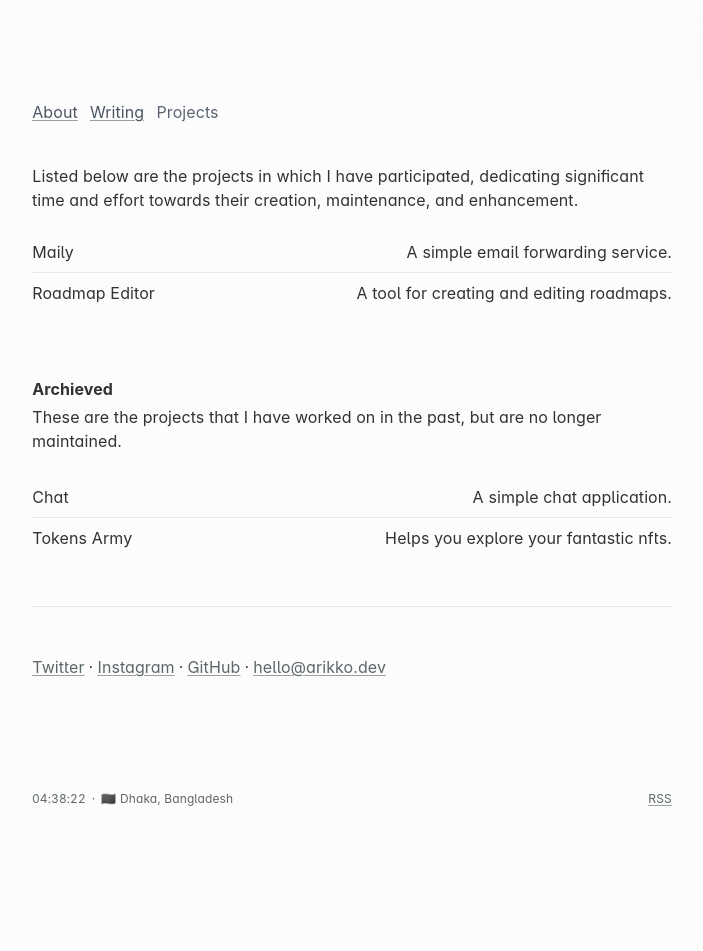
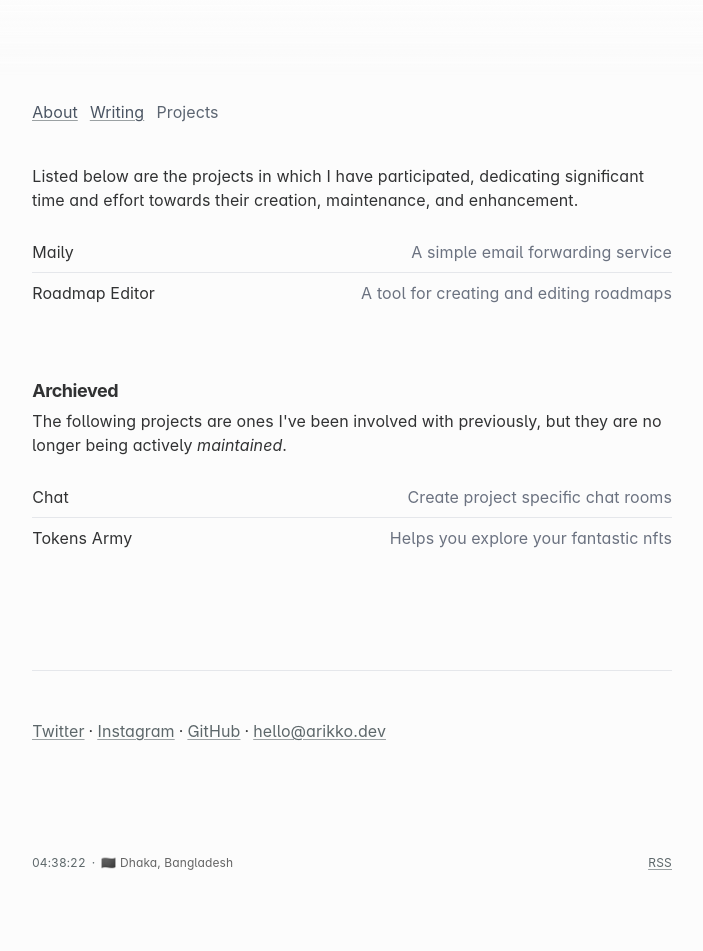
Before and after one commit to arikchakma/arikkodev, an Astro site: page /projects in a window 1280 px wide. Shown: the whole page, without its empty margins (288-991 px from the left). Before the commit the page ends 807 px from the top, so only its background shows below. Built offline with nearby package versions, Linux system fonts and the light colour scheme; Astro itself is replaced by a stand-in of ours.

Commit message:
wip: projects page

```diff
--- a/src/components/Footer.astro
+++ b/src/components/Footer.astro
@@ -21,7 +21,7 @@ const socialLinks = [
 ];
 ---
 
-<footer class='container'>
+<footer class='container pb-20'>
   <hr class='mt-12 text-divider' />
 
   <ul class='mt-12'>
--- a/src/pages/projects.astro
+++ b/src/pages/projects.astro
@@ -5,12 +5,12 @@ import Layout from '../layouts/Layout.astro';
 const activeProjects = [
   {
     title: 'Maily',
-    description: 'A simple email forwarding service.',
+    description: 'A simple email forwarding service',
     url: 'https://maily.to',
   },
   {
     title: 'Roadmap Editor',
-    description: 'A tool for creating and editing roadmaps.',
+    description: 'A tool for creating and editing roadmaps',
     url: 'https://draw.roadmap.sh',
   },
 ];
@@ -18,12 +18,12 @@ const activeProjects = [
 const archievedProjects = [
   {
     title: 'Chat',
-    description: 'A simple chat application.',
+    description: 'Create project specific chat rooms',
     url: 'https://chat.arikko.dev',
   },
   {
     title: 'Tokens Army',
-    description: 'Helps you explore your fantastic nfts.',
+    description: 'Helps you explore your fantastic nfts',
     url: 'https://tokens-army.vercel.app',
   },
 ];
@@ -47,12 +47,14 @@ const archievedProjects = [
                 target='_blank'
                 rel='noreferrer'
                 class:list={[
-                  'flex items-center justify-between gap-2 py-2 hover:opacity-70',
+                  'flex sm:flex-row flex-col sm:items-center sm:justify-between sm:gap-2 py-2 hover:opacity-70',
                   index === 0 ? '' : 'border-t border-gray-200',
                 ]}
               >
                 <span>{project.title}</span>
-                <span class='text-right'>{project.description}</span>
+                <span class='text-gray-500 sm:text-right'>
+                  {project.description}
+                </span>
               </a>
             </li>
           );
@@ -61,14 +63,18 @@ const archievedProjects = [
     </ul>
 
     <div class='mt-16'>
-      <h3 class='font-bold'>Archieved</h3>
+      <h3
+        class="text-lg font-bold tracking-tight [font-variation-settings:'wght'_600]"
+      >
+        Archieved
+      </h3>
       <p class='mt-1'>
-        These are the projects that I have worked on in the past, but are no
-        longer maintained.
+        The following projects are ones I've been involved with previously, but
+        they are no longer being actively <em>maintained</em>.
       </p>
     </div>
 
-    <ul class='mt-6'>
+    <ul class='mb-28 mt-5'>
       {
         archievedProjects.map((project, index) => {
           return (
@@ -78,12 +84,14 @@ const archievedProjects = [
                 target='_blank'
                 rel='noreferrer'
                 class:list={[
-                  'flex items-center justify-between gap-2 py-2 hover:opacity-70',
+                  'flex sm:flex-row flex-col sm:items-center sm:justify-between sm:gap-2 py-2 hover:opacity-70',
                   index === 0 ? '' : 'border-t border-gray-200',
                 ]}
               >
                 <span>{project.title}</span>
-                <span class='text-right'>{project.description}</span>
+                <span class='text-gray-500 sm:text-right'>
+                  {project.description}
+                </span>
               </a>
             </li>
           );
```
